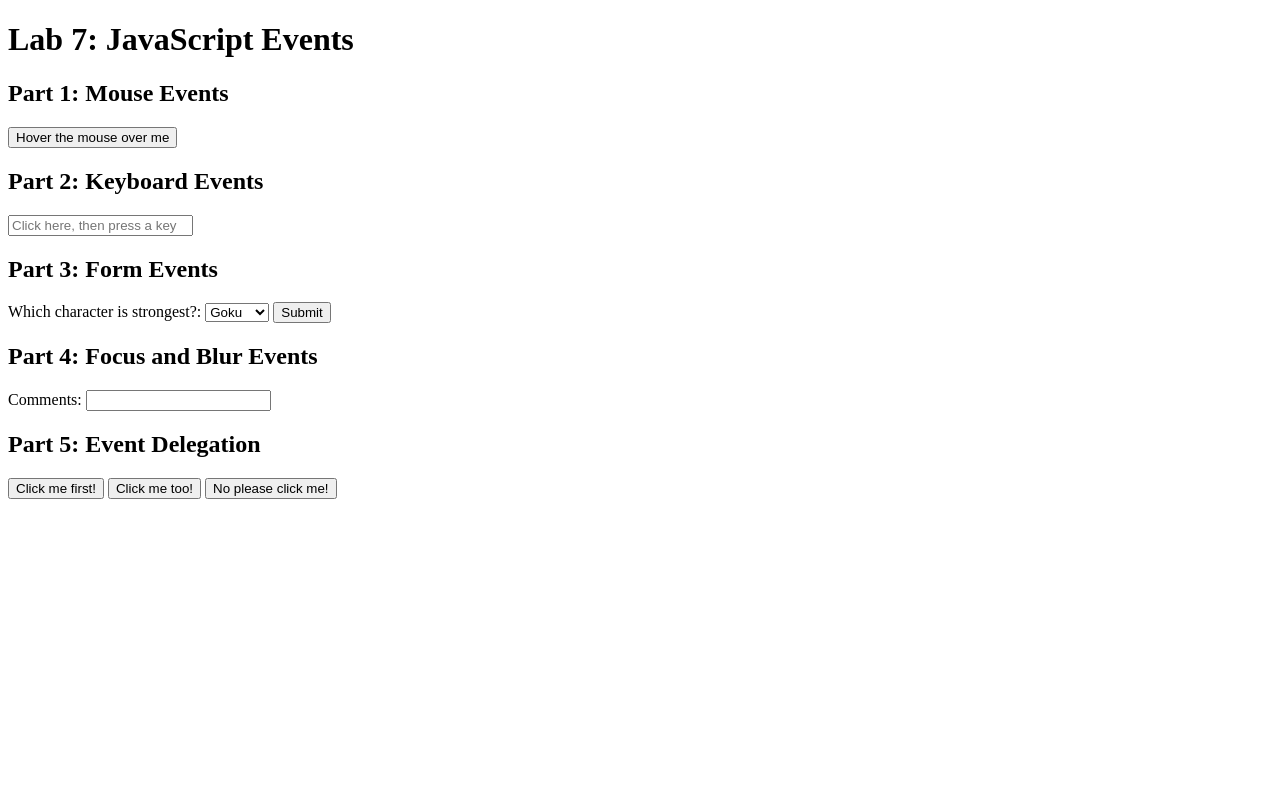
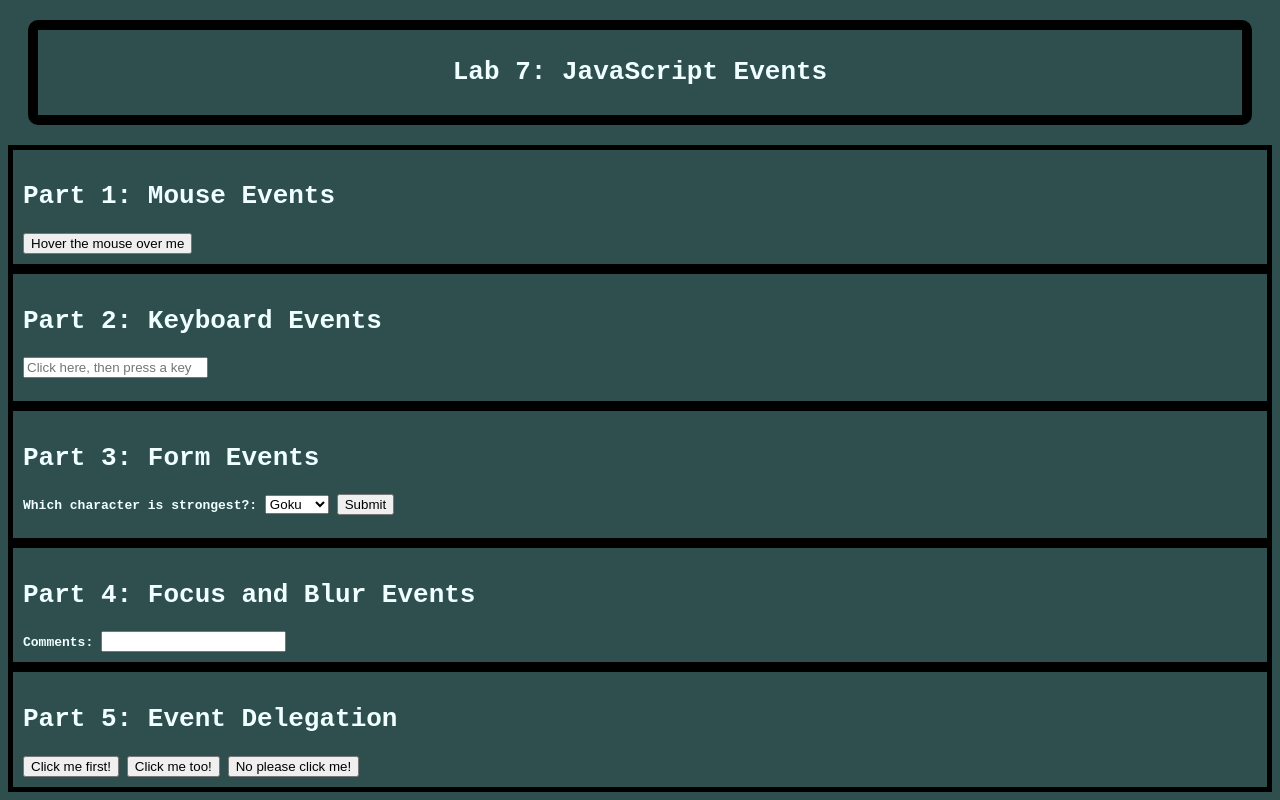
Before and after one commit to dangardiner90/java-lab-7, a plain HTML site: page index.html in a window 1280 px wide. Drawn offline with Linux system fonts and the light colour scheme.

Commit message:
Added basic CSS styling

```diff
--- a/index.html
+++ b/index.html
@@ -5,7 +5,7 @@
     <meta charset="UTF-8">
     <meta name="viewport" content="width=device-width, initial-scale=1.0">
     <title>Lab 7: JavaScript Events</title>
-    <style src="style.css"></style>
+    <link rel="stylesheet" href="style.css">
     <script defer src="script.js"></script>
 </head>
 
@@ -14,13 +14,18 @@
         <h1 id="header">Lab 7: JavaScript Events</h1>
     </header>
 
+    <section class="mouse">
     <h2>Part 1: Mouse Events</h2>
     <button id="mouseEvent">Hover the mouse over me</button>
+    </section>
 
+    <section class="keyboard">
     <h2>Part 2: Keyboard Events</h2>
     <input id="keyinput" placeholder="Click here, then press a key"></input>
     <p id="display"></p>
+    </section>
 
+    <section class="form">
     <h2>Part 3: Form Events</h2>
     <form id="formEvent">
         <label for="Character">Which character is strongest?:</label>
@@ -33,13 +38,16 @@
         <button type="submit">Submit</button>
     </form>
     <p id="charDisplay"></p>
+    </section>
 
+    <section class="focus">
     <h2>Part 4: Focus and Blur Events</h2>
     <label for="comments">Comments:</label>
     <input type="text" id="comments" onfocus="onFocus();" onblur="onBlur();">
+    </section>
 
+    <section class="delegation-section">
     <h2>Part 5: Event Delegation</h2>
-    <section id="delegation-section">
         <div class="grid" id="grid-section">
             <button id="button1">Click me first!</button>
             <button id="button2">Click me too!</button>
--- a/style.css
+++ b/style.css
@@ -0,0 +1,54 @@
+body {
+    font-family: monospace;
+    font-weight: 800;
+    color:azure;
+    background-color:darkslategrey;
+}
+
+header {
+    text-align: center;
+    margin: 20px;
+    padding: 10px 10px;
+    border: solid 10px;
+    border-color: black;
+    border-radius: 10px;
+}
+
+h2 {
+    font-size: xx-large
+}
+
+.mouse {
+    border: solid 5px;
+    border-color: black;
+    padding: 10px 10px;
+    margin: auto;
+}
+
+.keyboard {
+    border: solid 5px;
+    border-color: black;
+    padding: 10px 10px;
+    margin: auto;
+}
+
+.form {
+    border: solid 5px;
+    border-color: black;
+    padding: 10px 10px;
+    margin: auto;
+}
+
+.focus {
+    border: solid 5px;
+    border-color: black;
+    padding: 10px 10px;
+    margin: auto;
+}
+
+.delegation-section {
+    border: solid 5px;
+    border-color: black;
+    padding: 10px 10px;
+    margin: auto;
+}
```
